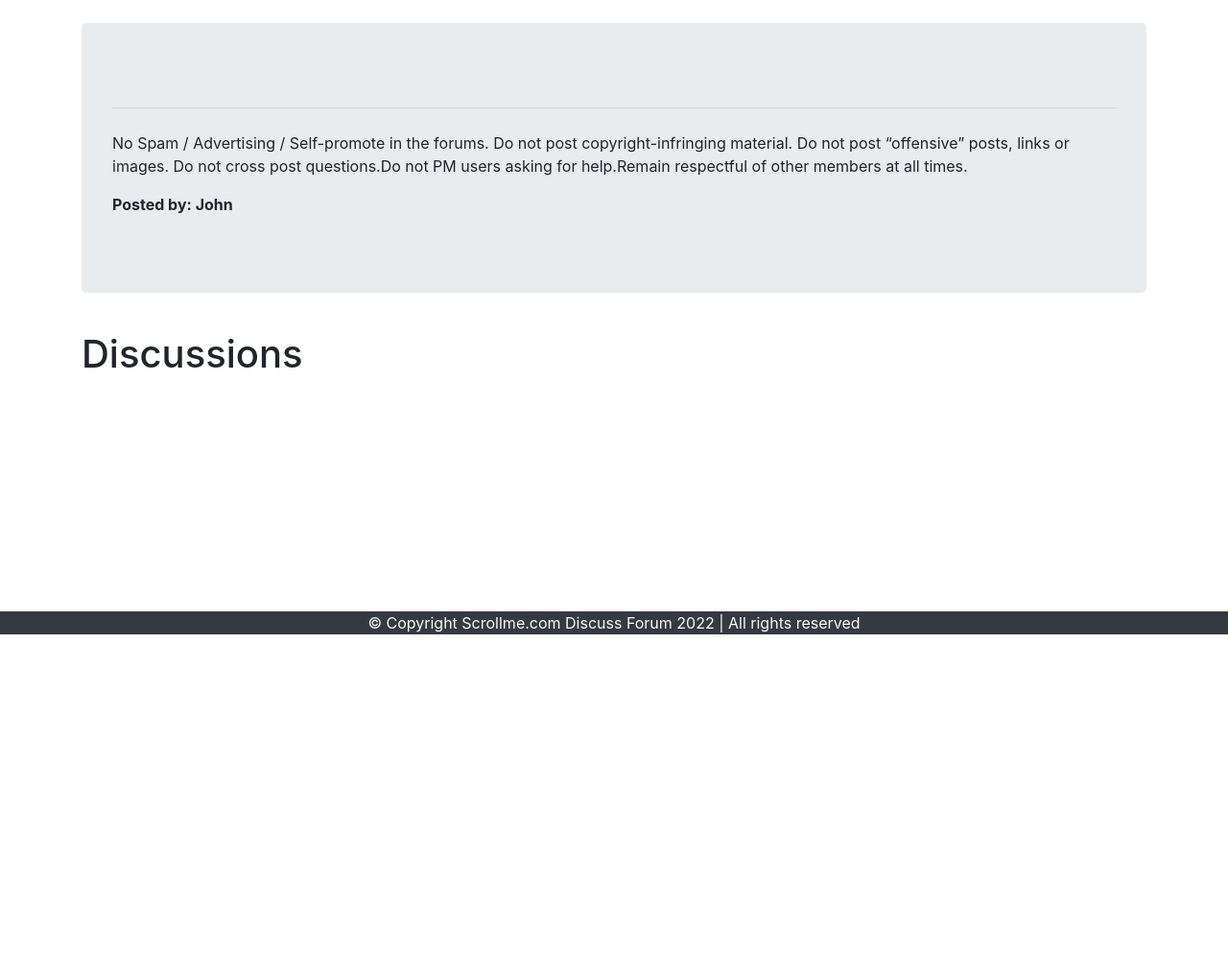
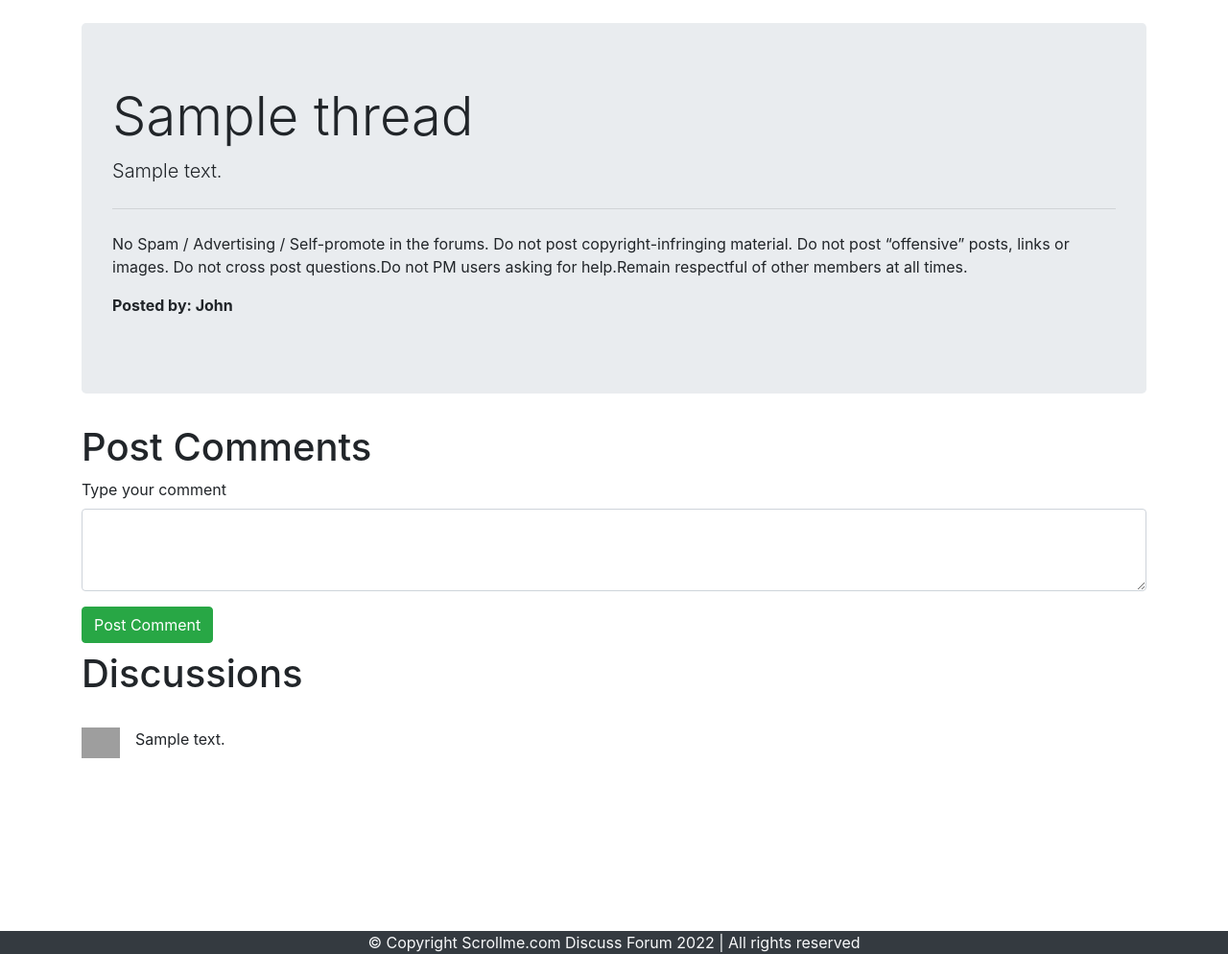
Before and after one commit to saurabhbakolia/Scrollme-_Forum_Website, a PHP site: page /thread.php?thread_id=1 in a window 1280 px wide. Shown: the part 56-1050 px from the top of the page at 96% size. Before the commit the page ends 717 px from the top, so only its background shows below. Run offline with PHP 8.4, Linux system fonts and the light colour scheme; tables that the repository leaves empty or names only in its code hold one stand-in row (values such as "Sample post"); data that the repository does not hold is empty; some libraries are stand-ins or nearby versions; grey boxes are pictures that could not be loaded.

Commit message:
comment post functionality added

```diff
--- a/thread.php
+++ b/thread.php
@@ -9,7 +9,7 @@
     <!-- Bootstrap CSS -->
     <link rel="stylesheet" href="https://cdn.jsdelivr.net/npm/bootstrap@4.0.0/dist/css/bootstrap.min.css" integrity="sha384-Gn5384xqQ1aoWXA+058RXPxPg6fy4IWvTNh0E263XmFcJlSAwiGgFAW/dAiS6JXm" crossorigin="anonymous">
     <style>
-        #ques{
+        #ques {
             min-height: 300px;
         }
     </style>
@@ -30,7 +30,7 @@
     <?php include "./partials/_dbconnect.php" ?>
 
     <?php
-    $id = $_GET['threadid'];
+    $id = $_GET['thread_id'];
     $sql = "SELECT * FROM `threads` WHERE thread_id = $id";
     $result = mysqli_query($conn, $sql);
     while ($row = mysqli_fetch_assoc($result)) {
@@ -55,26 +55,38 @@
     </div>
 
 
+    <div class="container">
+        <h1>Post Comments</h1>
+        <form action="<?php $_SERVER['REQUEST_URI'] ?>" method="post">
+            <div class="mb-3">
+                <label for="comment" class="form-label">Type your comment</label>
+                <textarea class="form-control" id="comment" name="comment" rows="3"></textarea>
+            </div>
+            <button type="submit" class="btn btn-success">Post Comment</button>
+        </form>
+    </div>
+
     <div class="container" id="ques">
         <h1 class="py-2">Discussions</h1>
-<!--
+
         <?php
         $id = $_GET['thread_id'];
-        $sql = "SELECT * FROM `threads` WHERE `thread_id`=$id";
+        $sql = "SELECT * FROM `comments` WHERE `thread_id`=$id";
         $result = mysqli_query($conn, $sql);
+        $noResult = true;
         while ($row = mysqli_fetch_assoc($result)) {
-            $id = $row['thread_id'];
-            $title = $row['thread_title'];
-            $desc = $row['thread_desc'];
+            $noResult = false;
+            $id = $row['comment_id'];
+            $comment_content = $row['comment_text'];
+            // $desc = $row['thread_desc'];
             echo '<div class="media my-4">
-            <img class="mr-3" src="https://source.unsplash.com/random/500x400/?'.$title.'" width="40px" border-radius="25px" alt="user">
+            <img class="mr-3" src="https://source.unsplash.com/random/500x400/?' . $title . '" width="40px" border-radius="25px" alt="user">
             <div class="media-body">
-                <h5 class="mt-0"><a class="text-dark" href="threads.php">' . ucwords($title) . '</a></h5>
-                    ' . $desc . '
+                    ' . $comment_content . '
             </div>
         </div>';
         }
-        ?> -->
+        ?>
 
     </div>
 
--- a/threadlist.php
+++ b/threadlist.php
@@ -110,7 +110,7 @@
             echo '<div class="media my-4">
             <img class="mr-3" src="https://source.unsplash.com/random/500x400/?' . $title . '" width="40px" border-radius="25px" alt="user">
             <div class="media-body">
-                <h5 class="mt-0"><a class="text-dark" href="thread.php?threadid=' . $id . '">' . ucwords($title) . '</a></h5>
+                <h5 class="mt-0"><a class="text-dark" href="thread.php?thread_id=' . $id . '">' . ucwords($title) . '</a></h5>
                     ' . $desc . '
             </div>
         </div>';
```
Lines whose indentation alone changed are shown as unchanged.
